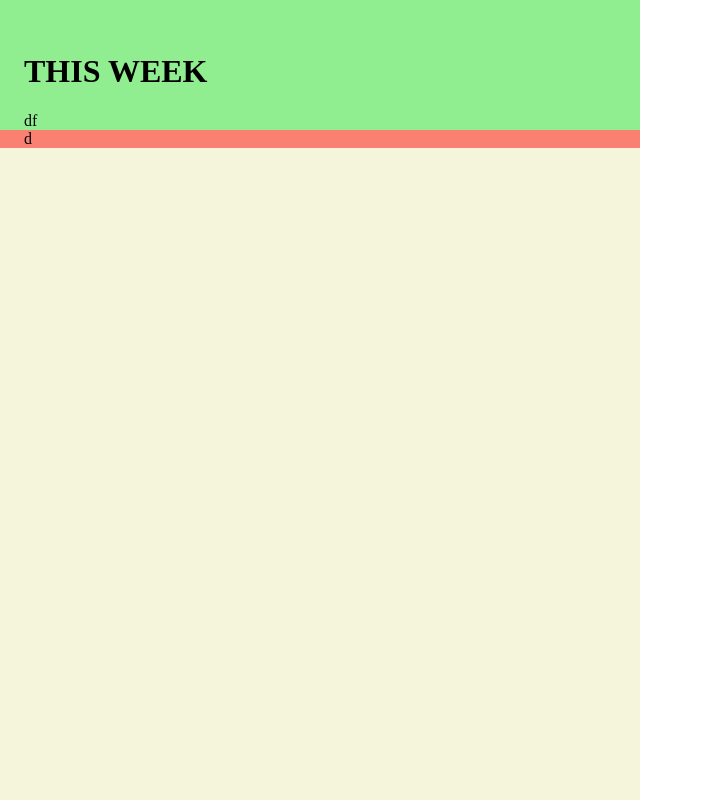
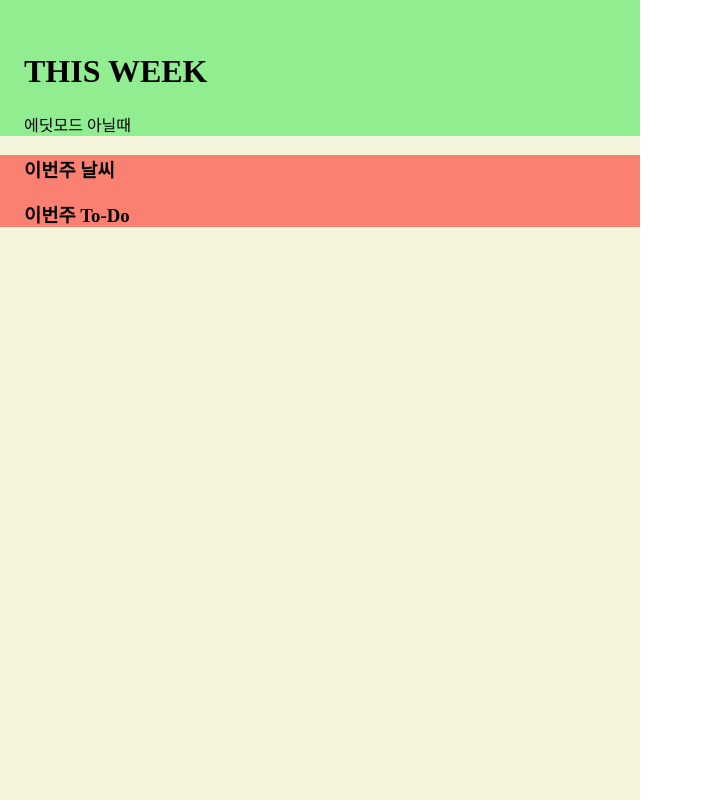
Before and after one commit to seungsooHa92/recoil-app, a React (Create React App) app: page / in a window 1280 px wide. Shown: the whole page, without its empty margins (0-703 px from the left). Built offline with nearby package versions, Linux system fonts and the light colour scheme.

Commit message:
feat: 화면 컴포넌트들 구성 및 라우터 적용

```diff
--- a/package.json
+++ b/package.json
@@ -14,6 +14,7 @@
     "mobx-react-lite": "^3.4.0",
     "react": "^18.2.0",
     "react-dom": "^18.2.0",
+    "react-router-dom": "^6.3.0",
     "react-scripts": "5.0.1",
     "styled-components": "^5.3.5",
     "typescript": "^4.7.4",
--- a/src/App.tsx
+++ b/src/App.tsx
@@ -1,9 +1,13 @@
 import React from 'react';
 import styled from 'styled-components';
+import { BrowserRouter as Router, Route, Routes } from 'react-router-dom';
 import AppHeader from './components/AppHeader';
 import { RootStoreProvider } from './context/RootStoreProvider';
 import { AppSize } from './types';
 import { rootStore } from './store/rootStore';
+import Home from './components/Home/Home';
+import { PATH } from './constant/routePath';
+import TodoDetail from './components/TodoEdit/TodoDetail';
 
 const App: React.FC = () => {
   const { innerHeight: height, innerWidth: width } = window;
@@ -13,7 +17,14 @@ const App: React.FC = () => {
       <AppWrap height={height}>
         <AppContentWrap>
           <AppHeader />
-          <ContentBodyWrap>d</ContentBodyWrap>
+          <ContentBodyWrap>
+            <Router basename={PATH.HOME}>
+              <Routes>
+                <Route path={PATH.HOME} element={<Home />} />
+                <Route path={PATH.TODO} element={<TodoDetail />} />
+              </Routes>
+            </Router>
+          </ContentBodyWrap>
         </AppContentWrap>
       </AppWrap>
     </RootStoreProvider>
--- a/src/components/AppHeader.tsx
+++ b/src/components/AppHeader.tsx
@@ -1,5 +1,4 @@
 import { observer } from 'mobx-react-lite';
-import React, { Fragment } from 'react';
 import styled from 'styled-components';
 import { useStores } from '../context/RootStoreProvider';
 
@@ -8,7 +7,7 @@ const AppHeader = observer(() => {
   return (
     <HeaderWrap>
       <h1>THIS WEEK</h1>
-      {uiStore.editMode ? <h3>신나는 일주일을 계획합시다!</h3> : <>df</>}
+      {uiStore.editMode ? <h3>신나는 일주일을 계획합시다!</h3> : <>에딧모드 아닐때</>}
     </HeaderWrap>
   );
 });
--- /dev/null
+++ b/src/components/Home/Home.tsx
@@ -0,0 +1,14 @@
+import React from 'react';
+import TodoList from './TodoList';
+import Weather from './Weather';
+
+const Home = () => {
+  return (
+    <>
+      <Weather />
+      <TodoList />
+    </>
+  );
+};
+
+export default Home;
--- a/src/components/Home/TodoList.tsx
+++ b/src/components/Home/TodoList.tsx
@@ -0,0 +1,12 @@
+import React from 'react';
+import styled from 'styled-components';
+
+const TodoList = () => {
+  return (
+    <div>
+      <h3>이번주 To-Do</h3>
+    </div>
+  );
+};
+
+export default TodoList;
--- a/src/components/Home/Weather.tsx
+++ b/src/components/Home/Weather.tsx
@@ -0,0 +1,15 @@
+import React from 'react';
+import styled from 'styled-components';
+
+const Weather = () => {
+  return (
+    <div>
+      <h3>이번주 날씨</h3>
+    </div>
+  );
+};
+const WeatherWrap = styled.div`
+  algin-items: center;
+  background: lightgreen;
+`;
+export default Weather;
--- /dev/null
+++ b/src/components/TodoEdit/TodoDetail.tsx
@@ -0,0 +1,13 @@
+import React from 'react';
+
+const TodoDetail = () => {
+  return (
+    <div>
+      <h3>제목</h3>
+      <h3>내용</h3>
+      <h3>Due Date</h3>
+    </div>
+  );
+};
+
+export default TodoDetail;
--- /dev/null
+++ b/src/constant/routePath.ts
@@ -0,0 +1,6 @@
+const HOME = '/';
+const TODO = '/todo';
+export const PATH = {
+  HOME,
+  TODO
+};
```
Also changed, not shown: 1 other file (tests, documents, lock files or other folders).
